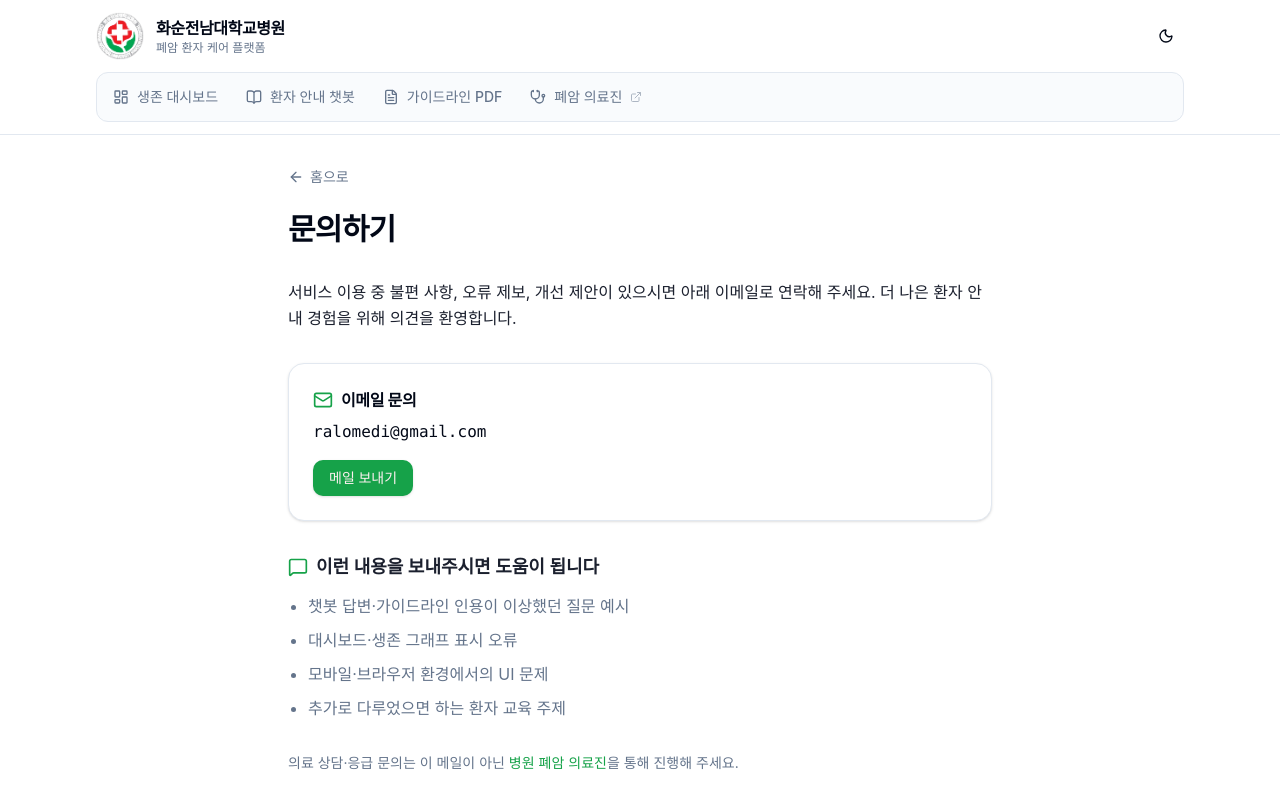
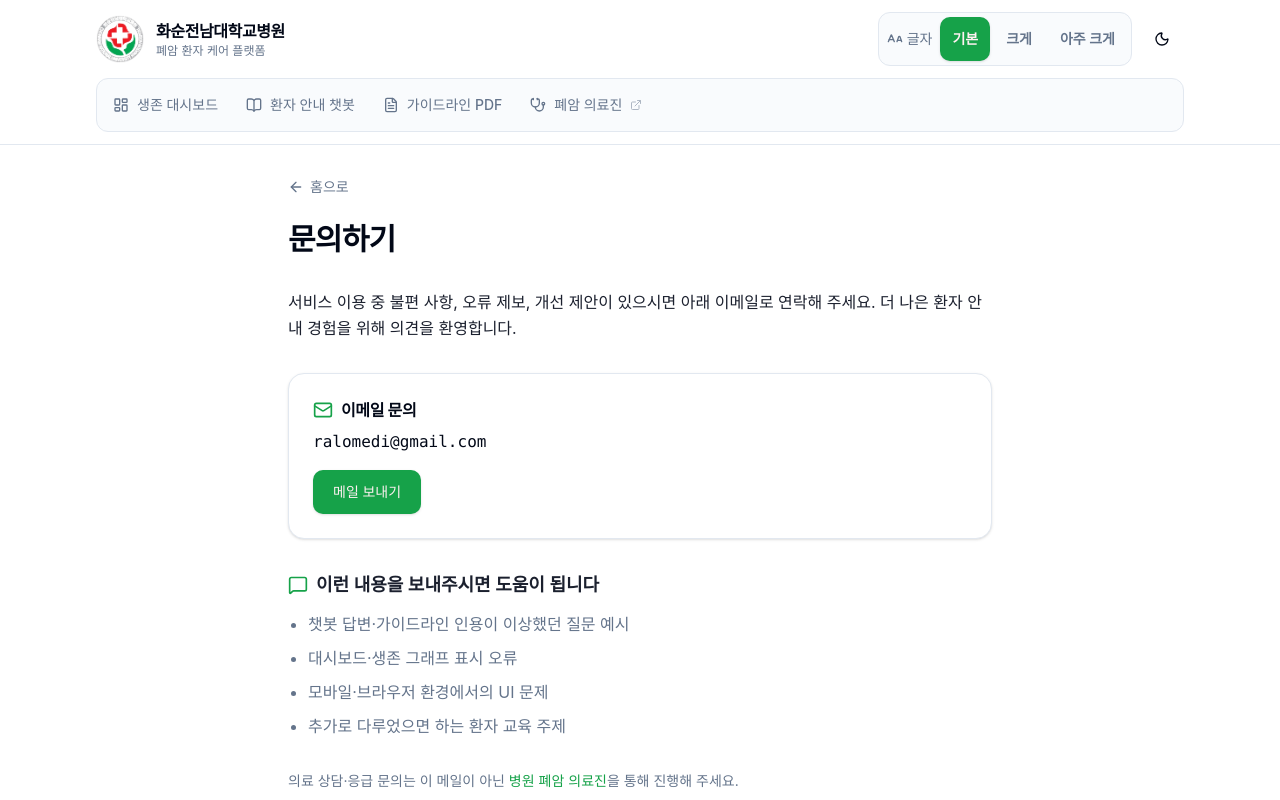
Before and after one commit to ralo-med/LCA-hwa, a React (Vite) app: page /contact in a window 1280 px wide. Shown: the top 800 px of the page. Built offline with nearby package versions, Linux system fonts and the light colour scheme; no server answers.

Commit message:
#폰트 크기 수정

```diff
--- a/src/components/AppNav.tsx
+++ b/src/components/AppNav.tsx
@@ -1,6 +1,7 @@
 import { BookOpen, ExternalLink, FileText, LayoutDashboard, Stethoscope } from 'lucide-react';
 import { NavLink } from 'react-router-dom';
 import { ThemeToggle } from '@/components/theme-toggle';
+import { FontScaleControl } from '@/components/FontScaleControl';
 import { cn } from '@/lib/cn';
 
 import { DOCTORS_URL } from '@/constants/site';
@@ -56,7 +57,7 @@ const NAV_ITEMS: NavItem[] = [
 
 const linkClass = (isActive: boolean, disabled?: boolean) =>
   cn(
-    'inline-flex min-w-[calc(50%-0.125rem)] flex-1 items-center justify-center gap-1.5 rounded-md px-2 py-2.5 text-sm font-medium transition-colors sm:min-w-0 sm:flex-initial sm:gap-2 sm:px-3',
+    'inline-flex min-h-[44px] min-w-[calc(50%-0.125rem)] flex-1 items-center justify-center gap-1.5 rounded-md px-2 py-2.5 text-sm font-medium transition-colors sm:min-w-0 sm:flex-initial sm:gap-2 sm:px-3',
     isActive
       ? 'bg-background text-foreground shadow-sm'
       : 'text-muted-foreground hover:bg-background/60 hover:text-foreground',
@@ -88,7 +89,10 @@ const AppNav = () => {
               </p>
             </div>
           </NavLink>
-          <ThemeToggle />
+          <div className="flex shrink-0 items-center gap-2">
+            <FontScaleControl />
+            <ThemeToggle />
+          </div>
         </div>
 
         <nav
--- /dev/null
+++ b/src/components/FontScaleControl.tsx
@@ -0,0 +1,40 @@
+import { ALargeSmall } from 'lucide-react';
+import { useFontScale } from '@/hooks/useFontScale';
+import { cn } from '@/lib/cn';
+
+export function FontScaleControl() {
+  const font = useFontScale();
+
+  return (
+    <div
+      className="flex items-center gap-1 rounded-lg border bg-muted/40 p-1"
+      role="group"
+      aria-label="글자 크기 조절"
+    >
+      <span className="ml-1 hidden items-center gap-1 pr-1 text-sm font-medium text-muted-foreground sm:inline-flex">
+        <ALargeSmall className="h-4 w-4" />
+        글자
+      </span>
+      {font.options.map((opt) => {
+        const active = font.scaleId === opt.id;
+        return (
+          <button
+            key={opt.id}
+            type="button"
+            onClick={() => font.setScale(opt.id)}
+            aria-pressed={active}
+            aria-label={`글자 크기 ${opt.label}`}
+            className={cn(
+              'inline-flex min-h-[44px] min-w-[44px] items-center justify-center rounded-md px-3 text-sm font-semibold transition-colors',
+              active
+                ? 'bg-primary text-primary-foreground shadow-sm'
+                : 'text-muted-foreground hover:bg-background hover:text-foreground',
+            )}
+          >
+            {opt.label}
+          </button>
+        );
+      })}
+    </div>
+  );
+}
--- a/src/components/ui/button.tsx
+++ b/src/components/ui/button.tsx
@@ -20,10 +20,10 @@ const buttonVariants = cva(
         link: 'text-primary underline-offset-4 hover:underline',
       },
       size: {
-        default: 'h-9 px-4 py-2',
-        sm: 'h-8 rounded-md px-3 text-xs',
-        lg: 'h-10 rounded-md px-6',
-        icon: 'h-9 w-9',
+        default: 'h-11 px-5 py-2',
+        sm: 'h-10 rounded-md px-4 text-sm',
+        lg: 'h-12 rounded-md px-6 text-base',
+        icon: 'h-11 w-11',
       },
     },
     defaultVariants: {
--- a/src/components/ui/input.tsx
+++ b/src/components/ui/input.tsx
@@ -6,7 +6,7 @@ const Input = React.forwardRef<HTMLInputElement, React.ComponentProps<'input'>>(
     <input
       type={type}
       className={cn(
-        'flex h-9 w-full rounded-md border border-input bg-transparent px-3 py-1 text-sm shadow-sm transition-colors file:border-0 file:bg-transparent file:text-sm file:font-medium file:text-foreground placeholder:text-muted-foreground focus-visible:outline-none focus-visible:ring-2 focus-visible:ring-ring focus-visible:ring-offset-1 disabled:cursor-not-allowed disabled:opacity-50',
+        'flex h-11 w-full rounded-md border border-input bg-transparent px-3 py-1 text-base shadow-sm transition-colors file:border-0 file:bg-transparent file:text-sm file:font-medium file:text-foreground placeholder:text-muted-foreground focus-visible:outline-none focus-visible:ring-2 focus-visible:ring-ring focus-visible:ring-offset-1 disabled:cursor-not-allowed disabled:opacity-50',
         className,
       )}
       ref={ref}
--- /dev/null
+++ b/src/hooks/useFontScale.ts
@@ -0,0 +1,58 @@
+import { useCallback, useEffect, useState } from 'react';
+import {
+  applyFontScale,
+  DEFAULT_FONT_SCALE,
+  FONT_SCALE_OPTIONS,
+  getFontScaleOption,
+  type FontScaleId,
+} from '@/lib/font-scale';
+
+const STORAGE_KEY = 'lca-font-scale';
+
+function loadFontScale(): FontScaleId {
+  try {
+    const raw = localStorage.getItem(STORAGE_KEY);
+    if (raw === 'normal' || raw === 'large' || raw === 'xlarge') return raw;
+  } catch {
+    /* ignore */
+  }
+  return DEFAULT_FONT_SCALE;
+}
+
+export function useFontScale() {
+  const [scaleId, setScaleId] = useState<FontScaleId>(loadFontScale);
+
+  useEffect(() => {
+    applyFontScale(scaleId);
+  }, [scaleId]);
+
+  const setScale = useCallback((id: FontScaleId) => {
+    setScaleId(id);
+    try {
+      localStorage.setItem(STORAGE_KEY, id);
+    } catch {
+      /* ignore */
+    }
+  }, []);
+
+  const cycle = useCallback(() => {
+    setScaleId((prev) => {
+      const idx = FONT_SCALE_OPTIONS.findIndex((o) => o.id === prev);
+      const next = FONT_SCALE_OPTIONS[(idx + 1) % FONT_SCALE_OPTIONS.length];
+      try {
+        localStorage.setItem(STORAGE_KEY, next.id);
+      } catch {
+        /* ignore */
+      }
+      return next.id;
+    });
+  }, []);
+
+  return {
+    scaleId,
+    setScale,
+    cycle,
+    options: FONT_SCALE_OPTIONS,
+    label: getFontScaleOption(scaleId).label,
+  };
+}
--- /dev/null
+++ b/src/lib/font-scale.ts
@@ -0,0 +1,29 @@
+export type FontScaleId = 'normal' | 'large' | 'xlarge';
+
+export const DEFAULT_FONT_SCALE: FontScaleId = 'normal';
+
+/**
+ * 루트(html) font-size를 바꿔 rem 기반 전체 UI를 실제로 확대한다.
+ * normal 16px 기준: text-sm=14px, text-base=16px (P0 최소 폰트 요건 충족)
+ */
+export const FONT_SCALE_OPTIONS: {
+  id: FontScaleId;
+  label: string;
+  rootPx: number;
+}[] = [
+  { id: 'normal', label: '기본', rootPx: 16 },
+  { id: 'large', label: '크게', rootPx: 18 },
+  { id: 'xlarge', label: '아주 크게', rootPx: 20 },
+];
+
+export function getFontScaleOption(id: FontScaleId) {
+  return (
+    FONT_SCALE_OPTIONS.find((o) => o.id === id) ??
+    FONT_SCALE_OPTIONS.find((o) => o.id === DEFAULT_FONT_SCALE)!
+  );
+}
+
+export function applyFontScale(id: FontScaleId): void {
+  const { rootPx } = getFontScaleOption(id);
+  document.documentElement.style.fontSize = `${rootPx}px`;
+}
```
Also changed, not shown: src/pages/GuideChatPage.tsx (+18 -60 lines), 1 other file (tests, documents, lock files or other folders).
